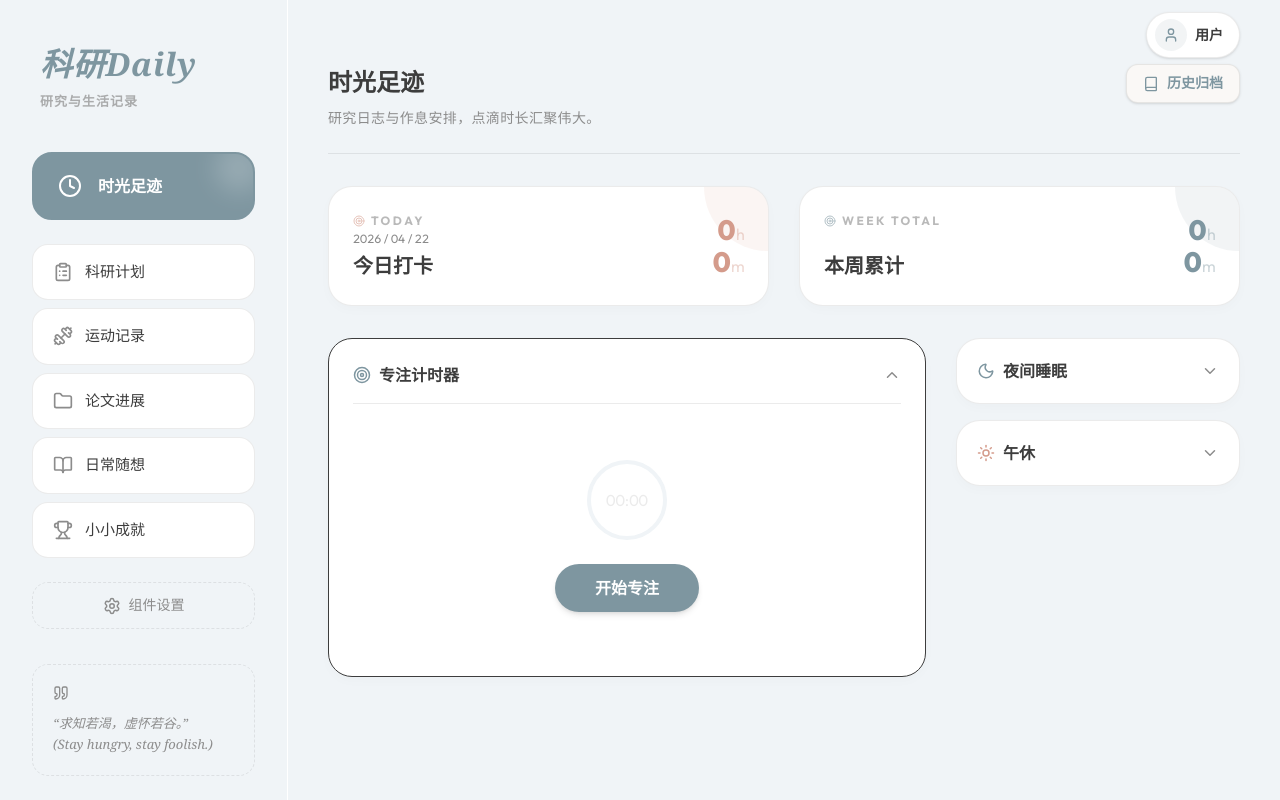
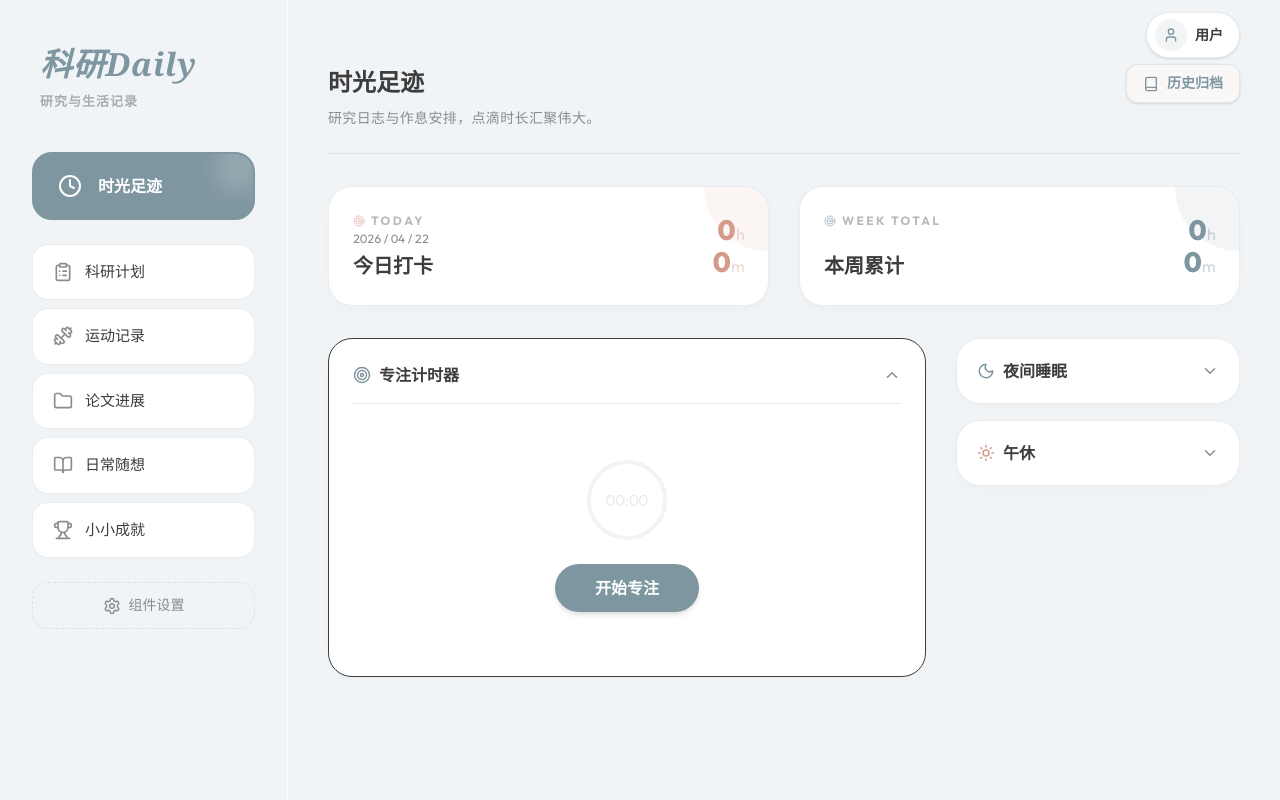
Before and after one commit to FrankieTin/-Daily-main, a React (Vite) app: page / in a window 1280 px wide. Built offline with nearby package versions, Linux system fonts and the light colour scheme.

Commit message:
Adjust bottom nav to 94px and remove sidebar quote

```diff
--- a/src/App.tsx
+++ b/src/App.tsx
@@ -116,7 +116,7 @@ function AppContent() {
       </div>
 
       {/* 小程序专属底部导航栏 */}
-      <div className="md:hidden flex-none fixed bottom-0 left-0 right-0 h-[97px] bg-card/90 backdrop-blur-md border-t border-line flex justify-around px-2 z-40 pb-safe shadow-lg">
+      <div className="md:hidden flex-none fixed bottom-0 left-0 right-0 h-[94px] bg-card/90 backdrop-blur-md border-t border-line flex justify-around px-2 z-40 pb-safe shadow-lg">
          <button
            onClick={() => setMainNav('research')}
            className={cn("flex-1 flex flex-col items-center justify-end pb-3 transition-colors", mainNav === 'research' ? 'text-sage font-bold' : 'text-text-muted hover:text-sage')}
--- a/src/components/Sidebar.tsx
+++ b/src/components/Sidebar.tsx
@@ -118,14 +118,7 @@ export default function Sidebar({ currentTab, setCurrentTab, inMobile }: Sidebar
         </button>
       </div>
 
-      <div className="px-5 md:px-8 py-6 w-full mt-auto">
-        <div className="bg-transparent border border-dashed border-line p-5 rounded-[16px]">
-          <Quote size={16} className="text-text-muted mb-3" />
-          <p className="text-[13px] italic text-text-muted leading-relaxed font-serif">
-            “求知若渴，虚怀若谷。”<br/>(Stay hungry, stay foolish.)
-          </p>
-        </div>
-      </div>
+
     </div>
   );
 }
```
Also changed, not shown: 1 other file (tests, documents, lock files or other folders).
